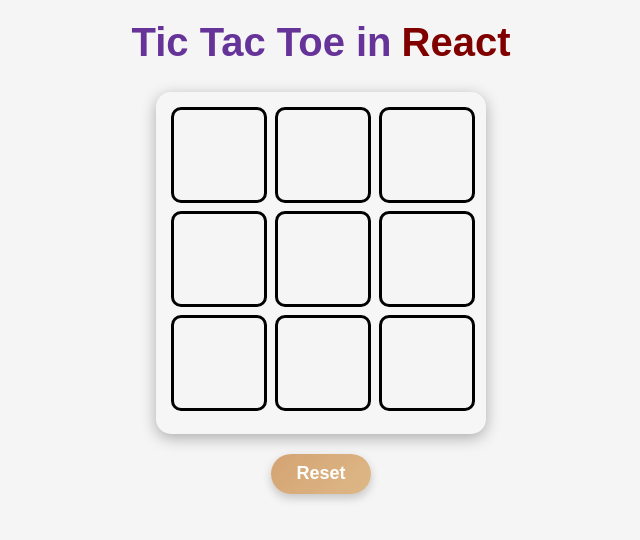
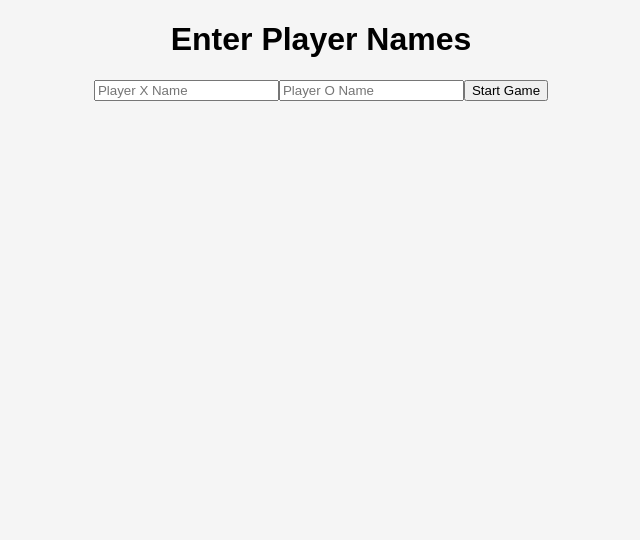
Before and after one commit to harshith8899/Tic-tac-toe, a React (Create React App) app: page / in a window 1280 px wide. Shown: the top 540 px of the page, without its empty margins (319-959 px from the left). Built offline with nearby package versions, Linux system fonts and the light colour scheme.

Commit message:
feature enhancement
added naming before gameplay,
and restart button

```diff
--- a/src/components/TicTacToe/TicTacToe.jsx
+++ b/src/components/TicTacToe/TicTacToe.jsx
@@ -5,132 +5,172 @@
 
 let data = ["", "", "", "", "", "", "", "", ""];
 
-const TicTacToe = () => { // Changed function name to PascalCase
+const TicTacToe = () => {
+  const [count, setCount] = useState(0);
+  const [lock, setLock] = useState(false);
+  const [playerX, setPlayerX] = useState("");
+  const [playerO, setPlayerO] = useState("");
+  const [gameStarted, setGameStarted] = useState(false);
+  const titleRef = useRef(null);
+  const box1 = useRef(null);
+  const box2 = useRef(null);
+  const box3 = useRef(null);
+  const box4 = useRef(null);
+  const box5 = useRef(null);
+  const box6 = useRef(null);
+  const box7 = useRef(null);
+  const box8 = useRef(null);
+  const box9 = useRef(null);
 
-  let [count, setCount] = useState(0); // Fixed 'UseState' to 'useState'
-  let [lock, setLock] = useState(false);
-  let titleRef = useRef(null);
-  let box1 = useRef(null);
-  let box2 = useRef(null);
-  let box3 = useRef(null);
-  let box4 = useRef(null);
-  let box5 = useRef(null);
-  let box6 = useRef(null);
-  let box7 = useRef(null);
-  let box8 = useRef(null);
-  let box9 = useRef(null);
+  const box_array = [box1, box2, box3, box4, box5, box6, box7, box8, box9];
 
-  let box_array = [box1,box2,box3,box4,box5,box6,box7,box8,box9];
-
-  const toggle = (e, num) => { // Added missing 'e' and 'num' parameters
+  const toggle = (e, num) => {
     if (lock) {
       return;
     }
     if (count % 2 === 0) {
-      e.target.innerHTML = `<img src="${cross_icon}" alt="X">`; // Fixed incorrect string interpolation
+      e.target.innerHTML = `<img src="${cross_icon}" alt="X">`;
       data[num] = "x";
-      setCount(count + 1); // Avoid pre-increment operator
+      setCount(count + 1);
+      titleRef.current.innerHTML = `${playerO}'s Turn (O)`; // Update title for next player
     } else {
-      e.target.innerHTML = `<img src="${circle_icon}" alt="O">`; // Fixed incorrect string interpolation
+      e.target.innerHTML = `<img src="${circle_icon}" alt="O">`;
       data[num] = "o";
       setCount(count + 1);
+      titleRef.current.innerHTML = `${playerX}'s Turn (X)`; // Update title for next player
     }
     checkWin();
   };
 
   const checkWin = () => {
-    //Checking for winner horizonatlly
-    if(data[0]===data[1] && data[1]===data[2] && data[2]!=="")
-    {
+    // Checking for winner horizontally
+    if (data[0] === data[1] && data[1] === data[2] && data[2] !== "") {
       won(data[2]);
-    }
-    else if(data[3]===data[4] && data[4]===data[5] && data[5]!=="")
-    {
+    } else if (data[3] === data[4] && data[4] === data[5] && data[5] !== "") {
       won(data[5]);
-    }
-    else if(data[6]===data[7] && data[7]===data[8] && data[8]!=="")
-    {
+    } else if (data[6] === data[7] && data[7] === data[8] && data[8] !== "") {
       won(data[8]);
     }
 
     // Checking for winner vertically
-
-    else if(data[0]===data[3] && data[3]===data[6] && data[6]!=="")
-    {
+    else if (data[0] === data[3] && data[3] === data[6] && data[6] !== "") {
       won(data[6]);
-    }
-    else if(data[1]===data[4] && data[4]===data[7] && data[7]!=="")
-      {
+    } else if (data[1] === data[4] && data[4] === data[7] && data[7] !== "") {
       won(data[7]);
-      }
-    else if(data[2]===data[5] && data[5]===data[8] && data[8]!=="")
-        {
+    } else if (data[2] === data[5] && data[5] === data[8] && data[8] !== "") {
       won(data[8]);
     }
 
-     // checking for winner diagonally
-
-     else if(data[0]===data[4] && data[4]===data[8] && data[8]!=="")
-      {
+    // Checking for winner diagonally
+    else if (data[0] === data[4] && data[4] === data[8] && data[8] !== "") {
       won(data[8]);
-      }
-      else if(data[2]===data[4] && data[4]===data[6] && data[6]!=="")
-        {
+    } else if (data[2] === data[4] && data[4] === data[6] && data[6] !== "") {
       won(data[6]);
     }
+
+    // Check for a draw
+    else if (!data.includes("")) {
+      won("draw");
     }
+  };
 
   const won = (winner) => {
     setLock(true);
-    if (winner==='x')
-    {
-      titleRef.current.innerHTML = `Congratulation: <img src=${cross_icon}>Won`;
+    if (winner === 'x') {
+      titleRef.current.innerHTML = `Congratulations, ${playerX} (<img src=${cross_icon}>) Won!`;
+    } else if (winner === 'o') {
+      titleRef.current.innerHTML = `Congratulations, ${playerO} (<img src=${circle_icon}>) Won!`;
+    } else if (winner === 'draw') {
+      titleRef.current.innerHTML = `It's a draw!`;
     }
-    else
-    {
-      titleRef.current.innerHTML = `Congratulation: <img src=${circle_icon}>Won`;
+  };
 
-    }
-  }
-
-  //reset functionality
   const reset = () => {
     setLock(false);
-    data = ["","","","","","","","",""];// setting empty data
-    titleRef.current.innerHTML = 'Tic Tac Toe In <span>React</span>'
-    box_array.map((e)=>{
-      e.current.innerHTML = "";
-    })
+    data = ["", "", "", "", "", "", "", "", ""];
+    titleRef.current.innerHTML = `${playerX}'s Turn (X)`; // Reset to Player X's turn
+    box_array.forEach((box) => {
+      box.current.innerHTML = "";
+    });
+    setCount(0);
+  };
+
+  const restartGame = () => {
+    // Reset all game states
+    setPlayerX("");
+    setPlayerO("");
+    setGameStarted(false);
+    setCount(0);
+    setLock(false);
+    data = ["", "", "", "", "", "", "", "", ""];
+    box_array.forEach((box) => {
+      box.current.innerHTML = "";
+    });
+  };
+
+  const handleStartGame = (e) => {
+    e.preventDefault();
+    if (playerX && playerO) {
+      setGameStarted(true);
+      titleRef.current.innerHTML = `${playerX}'s Turn (X)`; // Start with Player X
+    } else {
+      alert("Please enter both player names!");
     }
-
+  };
 
   return (
     <div>
       <div className="container">
-        <h1 className="title" ref={titleRef}>Tic Tac Toe in <span>React</span></h1>
+        {!gameStarted ? (
+          <div className="player-form">
+            <h1 ref={titleRef}>Enter Player Names</h1>
+            <form onSubmit={handleStartGame}>
+              <input
+                type="text"
+                placeholder="Player X Name"
+                value={playerX}
+                onChange={(e) => setPlayerX(e.target.value)}
+                required
+              />
+              <input
+                type="text"
+                placeholder="Player O Name"
+                value={playerO}
+                onChange={(e) => setPlayerO(e.target.value)}
+                required
+              />
+              <button type="submit">Start Game</button>
+            </form>
+          </div>
+        ) : (
+          <>
+            <h1 className="title" ref={titleRef}>{`${playerX}'s Turn (X)`}</h1>
             <div className="board">
               <div className="row1">
                 <div className="boxes" ref={box1} onClick={(e) => toggle(e, 0)}></div>
                 <div className="boxes" ref={box2} onClick={(e) => toggle(e, 1)}></div>
                 <div className="boxes" ref={box3} onClick={(e) => toggle(e, 2)}></div>
               </div>
-
               <div className="row2">
                 <div className="boxes" ref={box4} onClick={(e) => toggle(e, 3)}></div>
                 <div className="boxes" ref={box5} onClick={(e) => toggle(e, 4)}></div>
                 <div className="boxes" ref={box6} onClick={(e) => toggle(e, 5)}></div>
               </div>
-
               <div className="row3">
                 <div className="boxes" ref={box7} onClick={(e) => toggle(e, 6)}></div>
                 <div className="boxes" ref={box8} onClick={(e) => toggle(e, 7)}></div>
                 <div className="boxes" ref={box9} onClick={(e) => toggle(e, 8)}></div>
               </div>
             </div>
-        <button className="reset" onClick={reset} >Reset</button>
+            <div className="buttons">
+              <button className="reset" onClick={reset}>Reset</button>
+              <button className="restart" onClick={restartGame}>Restart</button>
+            </div>
+          </>
+        )}
       </div>
     </div>
   );
 };
 
-export default TicTacToe; // Fixed export name
+export default TicTacToe;
```
Lines whose indentation alone changed are shown as unchanged.
